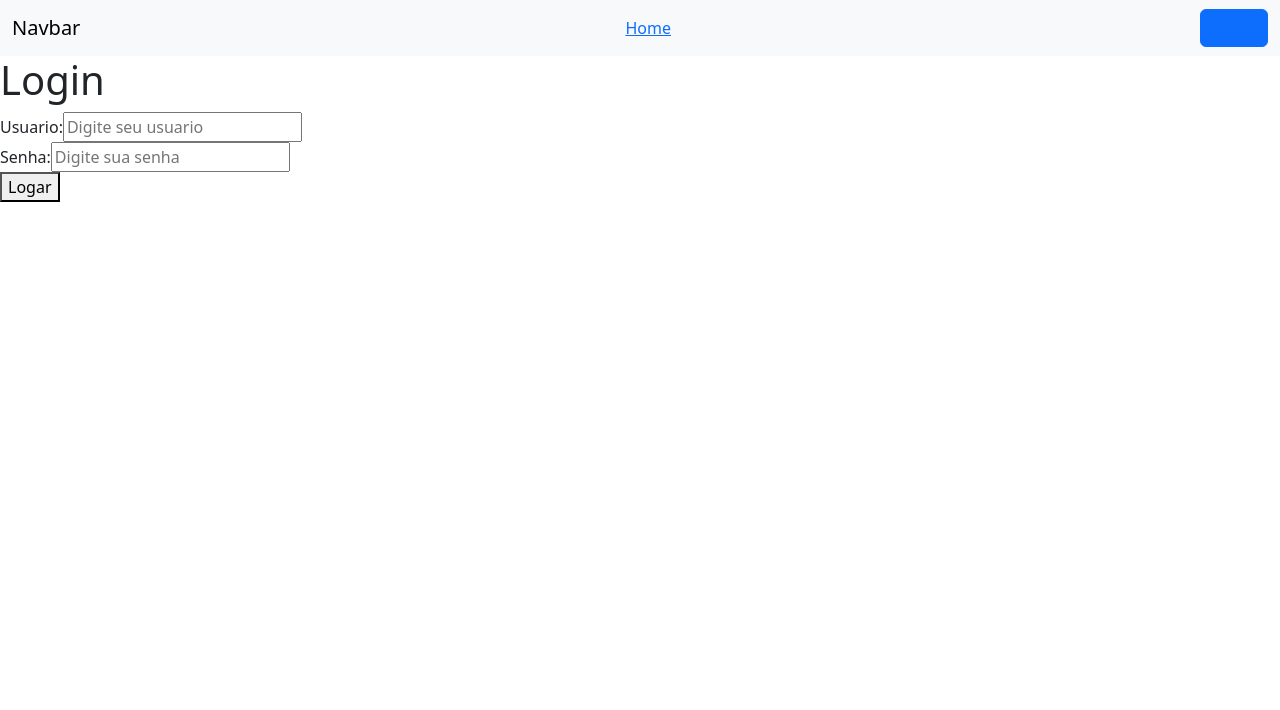
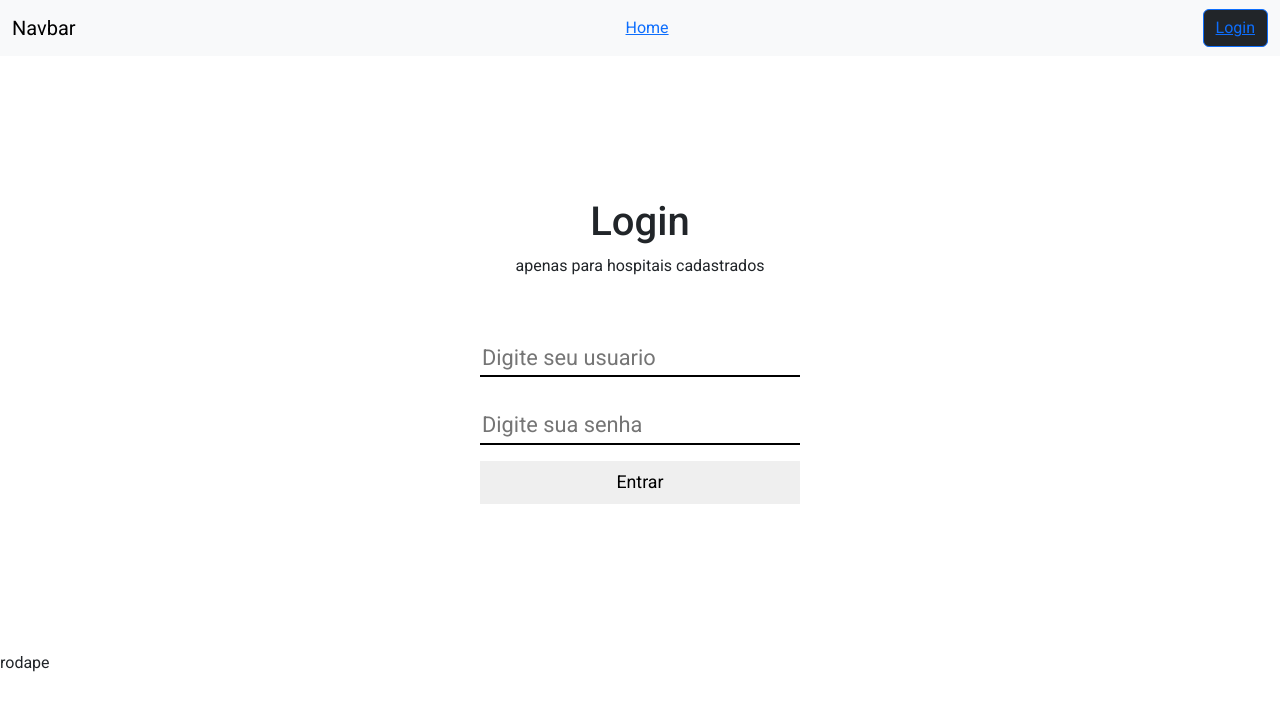
Before and after one commit to guverissimo/global-solution-, a React (Vite) app: page /login in a window 1280 px wide. Shown: the top 710 px of the page. Built offline with nearby package versions, Linux system fonts and the light colour scheme.

Commit message:
Add style login

```diff
--- a/src/App.jsx
+++ b/src/App.jsx
@@ -2,14 +2,21 @@ import {} from "react";
 import Navegacao from "./components/Navegacao";
 import { Outlet } from "react-router-dom";
 import Rodape from "./components/Rodape";
+import "./css/style.css";
 
 function App() {
   return (
     <>
       <div className="app-container">
-        <Navegacao className="navegacao" />
-        <Outlet className="main" />
-        <Rodape className="footer" />
+        <header className="navegacao" >
+          <Navegacao />
+        </header>
+        <section className="principal">
+          <Outlet  />
+        </section>
+        <div className="rodape" >
+          <Rodape />
+        </div>
       </div>
     </>
   );
--- a/src/components/Navegacao.jsx
+++ b/src/components/Navegacao.jsx
@@ -1,7 +1,15 @@
-import {} from "react";
+import {useState} from "react";
 import { Link } from "react-router-dom";
 
 const Navegacao = () => {
+
+  const [usuarioLogado] = useState(
+    JSON.parse(sessionStorage.getItem("usuarioLogado"))
+  );
+  const handleLogout = () => {
+    sessionStorage.removeItem("usuarioLogado");
+    window.location = "/";
+  };
   return (
     <>
       <nav className="navbar bg-body-tertiary">
@@ -11,7 +19,7 @@ const Navegacao = () => {
             <Link to='/'>Home</Link>
           </div>
           <div className="d-flex">
-            <button className="btn btn-primary"><Link to='/login'>Login</Link></button>
+            {usuarioLogado != null ? <button className="btn btn-primary bg-dark" onClick={handleLogout}>Logout</button> : <button className="btn btn-primary bg-dark"><Link to='/login'>Login</Link></button>}
           </div>
         </div>
       </nav>
--- a/src/components/Rodape.jsx
+++ b/src/components/Rodape.jsx
@@ -3,7 +3,7 @@ import {} from 'react'
 const Rodape = () => {
     return (
         <>
-
+        <p>rodape</p>
         </>
     )
 }
--- a/src/css/abs/_base.sass
+++ b/src/css/abs/_base.sass
@@ -1,5 +1,4 @@
-@import './var';
+@import './_var.sass'
 
-html, body {
+html, body
     font-family: $font
-}
--- a/src/css/components/_app.sass
+++ b/src/css/components/_app.sass
@@ -1,14 +1,23 @@
-@import './var';
-
+@import '../abs/_var'
 .app-container
+    @include reset()
     width: 100%
+    max-width: 1440px
+    height: 100vh
     display: grid
-    grid-template-columns: 1fr 2fr
-    grid-auto-rows: 1fr 3fr 1fr
+    grid-template-columns: 1fr 1fr
+    grid-auto-rows: auto 4fr 1fr
     grid-template-areas: "header header" "main main" "footer footer"
+    margin: auto
     .navegacao
+        width: 100%
+        @include reset()
         grid-area: header
-    .main
+    .principal
+        width: 100%
         grid-area: main
-    .footer
+        @include reset()
+    .rodape
+        width: 100%
+        @include reset()
         grid-area: footer
--- /dev/null
+++ b/src/css/components/_dashboard.sass
@@ -0,0 +1 @@
+@import '../abs/_var'
--- /dev/null
+++ b/src/css/components/_login.sass
@@ -0,0 +1,25 @@
+@import '../abs/_var'
+.login-container
+    height: 100%
+    display: flex
+    flex-direction: column
+    align-items: center
+    justify-content: center
+    gap: 1rem
+    .header
+        text-align: center
+    form
+        height: 200px
+        input
+            width: 20rem
+            padding-top: 2rem
+            font-size: calc($font-size/2.2 )
+            outline: none
+            border: none
+            border-bottom: 2px solid
+        button
+            margin-top: 1rem
+            width: 20rem
+            padding: 0.5rem
+            font-size: calc( $font-size/2.7 )
+            border: none
--- a/src/css/style.css
+++ b/src/css/style.css
@@ -1 +1,64 @@
-/*# sourceMappingURL=style.css.map */
+html, body {
+  font-family: "Roboto", sans-serif;
+}
+
+.app-container {
+  padding: 0;
+  margin: 0;
+  width: 100%;
+  max-width: 1440px;
+  height: 100vh;
+  display: grid;
+  grid-template-columns: 1fr 1fr;
+  grid-auto-rows: auto 4fr 1fr;
+  grid-template-areas: "header header" "main main" "footer footer";
+  margin: auto;
+}
+.app-container .navegacao {
+  width: 100%;
+  padding: 0;
+  margin: 0;
+  grid-area: header;
+}
+.app-container .principal {
+  width: 100%;
+  grid-area: main;
+  padding: 0;
+  margin: 0;
+}
+.app-container .rodape {
+  width: 100%;
+  padding: 0;
+  margin: 0;
+  grid-area: footer;
+}
+
+.login-container {
+  height: 100%;
+  display: flex;
+  flex-direction: column;
+  align-items: center;
+  justify-content: center;
+  gap: 1rem;
+}
+.login-container .header {
+  text-align: center;
+}
+.login-container form {
+  height: 200px;
+}
+.login-container form input {
+  width: 20rem;
+  padding-top: 2rem;
+  font-size: 1.3636363636rem;
+  outline: none;
+  border: none;
+  border-bottom: 2px solid;
+}
+.login-container form button {
+  margin-top: 1rem;
+  width: 20rem;
+  padding: 0.5rem;
+  font-size: 1.1111111111rem;
+  border: none;
+}/*# sourceMappingURL=style.css.map */
--- a/src/css/style.scss
+++ b/src/css/style.scss
@@ -1,3 +1,5 @@
 @import './abs/_base.sass';
 @import './abs/_var.sass';
-@import "./components/_app.sass";
+@import './components/_app.sass';
+@import './components/_login.sass';
+@import './components/dashboard.sass';
--- a/src/routes/Login.jsx
+++ b/src/routes/Login.jsx
@@ -1,10 +1,10 @@
-import { useState } from 'react';
+import { useState } from "react";
 
 function Login() {
   //hooks
   const [usuarios, setUsuarios] = useState({
-    usuario: '',
-    senha: '',
+    usuario: "",
+    senha: "",
   });
   // funções
   const handleChange = async (e) => {
@@ -12,84 +12,84 @@ function Login() {
     setUsuarios({ ...usuarios, [name]: value });
   };
 
-
-  const handleSubmit =async (e)=>{
+  const handleSubmit = async (e) => {
     e.preventDefault();
 
     let user;
-    try{
-      const response =await fetch("  http://localhost:5000/usuarios");
-      if(response.ok){
+    try {
+      const response = await fetch("  http://localhost:5000/usuarios");
+      if (response.ok) {
         const users = await response.json();
 
         //PERCORRENDO TODOS OS USUARIOS QUE ESTIVER NA LISTA DO JSON
-        for (let i =0; i <users.length;i++){
+        for (let i = 0; i < users.length; i++) {
           const use = users[i];
-          user =use;
+          user = use;
           //VALIDANDO OS DADOS
-          if(use.usuario == usuarios.usuario && use.senha== usuarios.senha){
-            user=use;
+          if (use.usuario == usuarios.usuario && use.senha == usuarios.senha) {
+            user = use;
             break;
           }
         }
 
-        if(user){
-          sessionStorage.setItem('usuarioLogado',JSON.stringify(user));
-          setTimeout(()=>{
-            window.location ='/dashboard';
-          },1000);
-
-        }else{
-
-            setTimeout(()=>{
+        if (user) {
+          sessionStorage.setItem("usuarioLogado", JSON.stringify(user));
+          setTimeout(() => {
+            window.location = "/dashboard";
+          }, 1000);
+        } else {
+          setTimeout(() => {
             setUsuarios({
-                usuario:"",
-                senha:"",
+              usuario: "",
+              senha: "",
             });
-              window.location="/login";
-            },1000);
+            window.location = "/login";
+          }, 1000);
         }
-      }else{
+      } else {
         setUsuarios({
-          usuario:"",
-          senha:"",
+          usuario: "",
+          senha: "",
         });
-        window.location="/login";
+        window.location = "/login";
       }
-    }catch(error){
-      console.log(error)
+    } catch (error) {
+      console.log(error);
     }
   };
 
   return (
-    <>
+      <div className="login-container">
+        <div className="header">
           <h1>Login</h1>
+          <p>apenas para hospitais cadastrados</p>
+        </div>
         <form onSubmit={handleSubmit}>
           <div>
-          <label htmlFor="idUsuario">Usuario:</label>
             <input
               type="text"
               name="usuario"
               value={usuarios.usuario}
               placeholder="Digite seu usuario"
               onChange={handleChange}
+              required
             />
           </div>
 
           <div>
-          <label htmlFor="idSenha">Senha:</label>
             <input
               type="passoword"
               name="senha"
               value={usuarios.senha}
               placeholder="Digite sua senha"
               onChange={handleChange}
+              required
             />
           </div>
 
-        <button type="submit">Logar</button>
+          <button type="submit">Entrar</button>
         </form>
-    </>
+      </div>
   );
 }
 
```
Also changed, not shown: src/pages/Dashboard.jsx (+52 -28 lines), 1 other file (tests, documents, lock files or other folders). Lines whose indentation alone changed are shown as unchanged.
